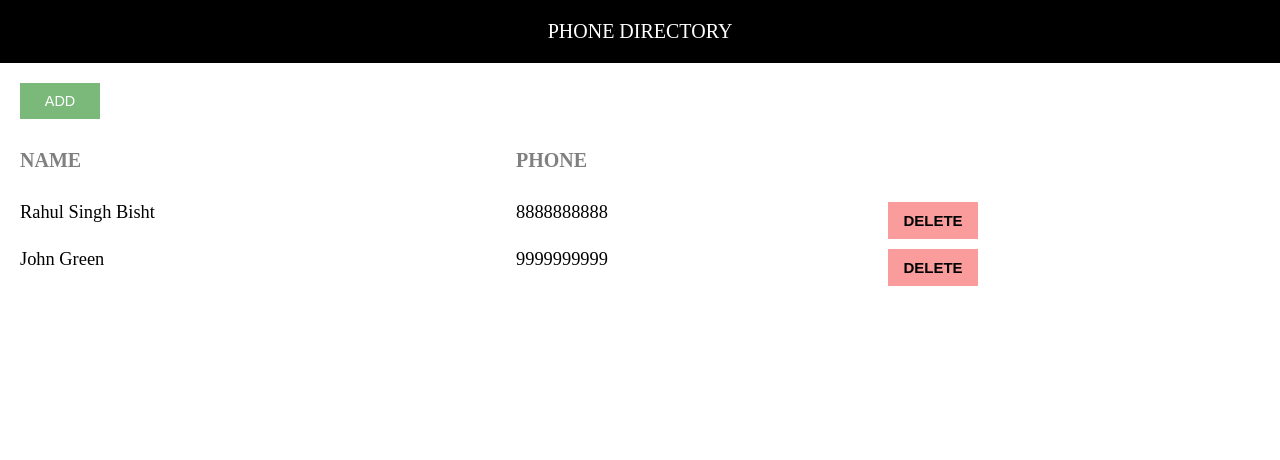
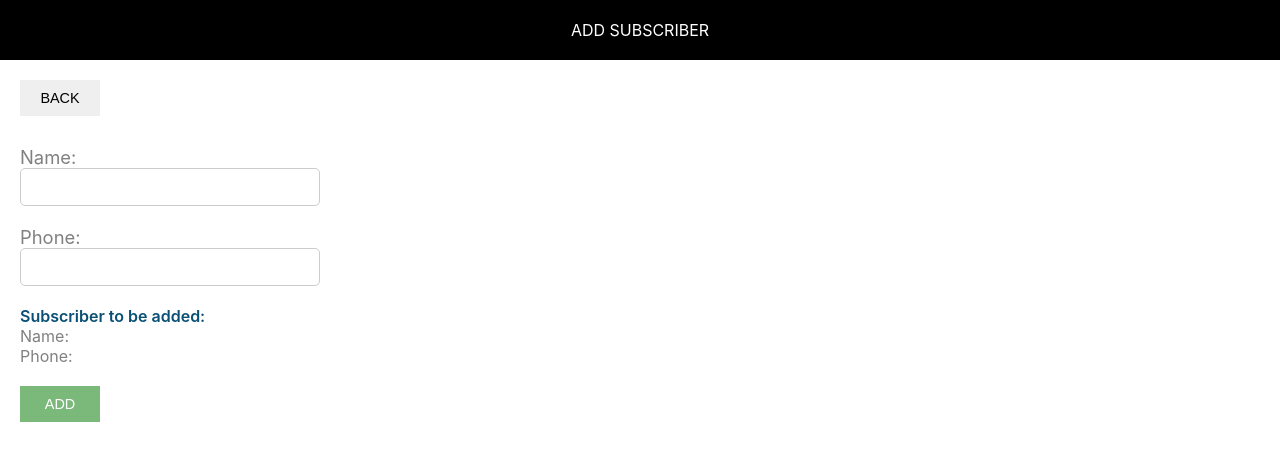
Before and after one commit to rahulsinghbisht-13/phone-directory, a React (Create React App) app: page / in a window 1280 px wide. Shown: the top 460 px of the page. Built offline with nearby package versions, Linux system fonts and the light colour scheme.

Commit message:
Added 'AddSubscriber' component

```diff
--- /dev/null
+++ b/src/AddSubscriber.css
@@ -0,0 +1,36 @@
+.subscriber-form {
+    margin-top: 30px;
+}
+
+.label-control {
+    color: #808080;
+    font-size: 1.15rem;
+    margin-right: 15px;
+}
+
+.input-control {
+    width: 300px;
+    min-width: 100px;
+    padding: 10px 15px;
+    display: inline-block;
+    border: 1px solid #ccc;
+    border-radius: 5px;
+    box-sizing: border-box;
+    font-size: 0.9rem;
+    outline: none;
+}
+
+.subscriber-info-container {
+    font-size: 1rem;
+    margin-right: 10px;
+    margin-bottom: 20px;
+}
+
+.subscriber-to-add-heading {
+    color: #0a4f75;
+    font-weight: 600;
+}
+
+.subscriber-info {
+    color: #808080;
+}
--- /dev/null
+++ b/src/AddSubscriber.js
@@ -0,0 +1,33 @@
+import React, {Component} from 'react';
+import Header from './Header';
+import './AddSubscriber.css';
+
+class AddSubscriber extends Component {
+    render() {
+        return (
+            <div>
+                <Header heading="Add Subscriber" />
+                <div className="component-body-container">
+                    <button className="custom-btn">Back</button>
+                    <form className="subscriber-form">
+                        <label htmlFor="name" className="label-control">Name: </label><br />
+                        <input id="name" type="text" className="input-control" name="name" /><br /><br />
+
+                        <label htmlFor="number" className="label-control">Phone: </label><br />
+                        <input id="number" type="tel" className="input-control" name="number" /><br /><br />
+
+                        <div className="subscriber-info-container">
+                            <span className="subscriber-to-add-heading">Subscriber to be added: </span><br />
+                            <span className="subscriber-info">Name: </span><br />
+                            <span className="subscriber-info">Phone: </span><br />
+                        </div>
+
+                        <button type="submit" className="custom-btn add-btn">Add</button>
+                    </form>
+                </div>
+            </div>
+        )
+    }
+}
+
+export default AddSubscriber;
--- a/src/App.css
+++ b/src/App.css
@@ -1,26 +1,6 @@
 #parentDiv {
     font-family: 'Times New Roman', Times, serif;
     font-size: 20px;
-}
-
-.component-body-container {
-    padding: 20px;
-}
-
-.custom-btn {
-    padding: 10px;
-    border: none;
-    margin-right: 10px;
-    text-transform: uppercase;
-    width: 80px;
-    font-size: 0.9rem;
-    cursor: pointer;
-    outline: none;
-}
-
-.add-btn {
-    background: #7ab97a;
-    color: #fff;
 }
 
 .grid-container {
@@ -49,7 +29,7 @@
     font-size: 20px;
 }
 
-#delete {
+.delete-btn {
     padding: 10px;
     width: 90px;
     background-color: #fa9c9c;
--- a/src/App.js
+++ b/src/App.js
@@ -1,7 +1,11 @@
 import Header from "./Header";
 import './App.css';
+import { Component } from "react";
 
-function App() {
+class App extends Component{
+
+  render() {
+
     let subscribers = [
       {
         id: 1,
@@ -14,6 +18,7 @@
         phone: "9999999999"
       }
     ]
+
     return (
       <div id="parentDiv">
         <Header heading="Phone Directory" />
@@ -30,7 +35,9 @@
               return <div key={sub.id} className="grid-container">
                 <span className="grid-item">{sub.name}</span>
                 <span className="grid-item">{sub.phone}</span>
-            <button id="delete">Delete</button>
+                <span className="grid-item action-btn-container">
+                  <button className="custom-btn delete-btn">Delete</button>
+                </span>
               </div>
             })
           }
@@ -38,4 +45,5 @@
       </div>
     );
   }
+}
 export default App;
--- /dev/null
+++ b/src/common/Common.css
@@ -0,0 +1,19 @@
+.component-body-container {
+    padding: 20px;
+}
+
+.custom-btn {
+    padding: 10px;
+    border: none;
+    margin-right: 10px;
+    text-transform: uppercase;
+    width: 80px;
+    font-size: 0.9rem;
+    cursor: pointer;
+    outline: none;
+}
+
+.add-btn {
+    background: #7ab97a;
+    color: #fff;
+}
--- a/src/index.js
+++ b/src/index.js
@@ -2,11 +2,13 @@
 import ReactDOM from 'react-dom';
 import './index.css';
 import App from './App';
+import AddSubscriber from './AddSubscriber';
 import reportWebVitals from './reportWebVitals';
+import "./common/Common.css"
 
 ReactDOM.render(
   <React.StrictMode>
-    <App />
+    <AddSubscriber />
   </React.StrictMode>,
   document.getElementById('root')
 );
```
Lines whose indentation alone changed are shown as unchanged.
